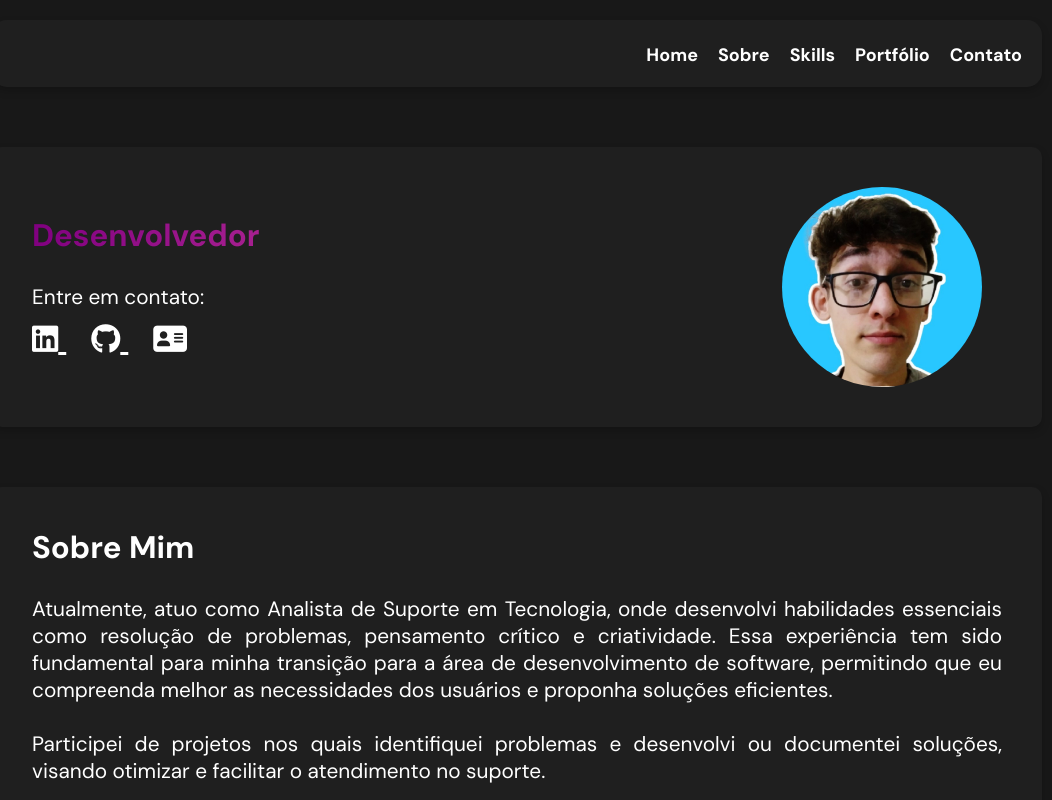
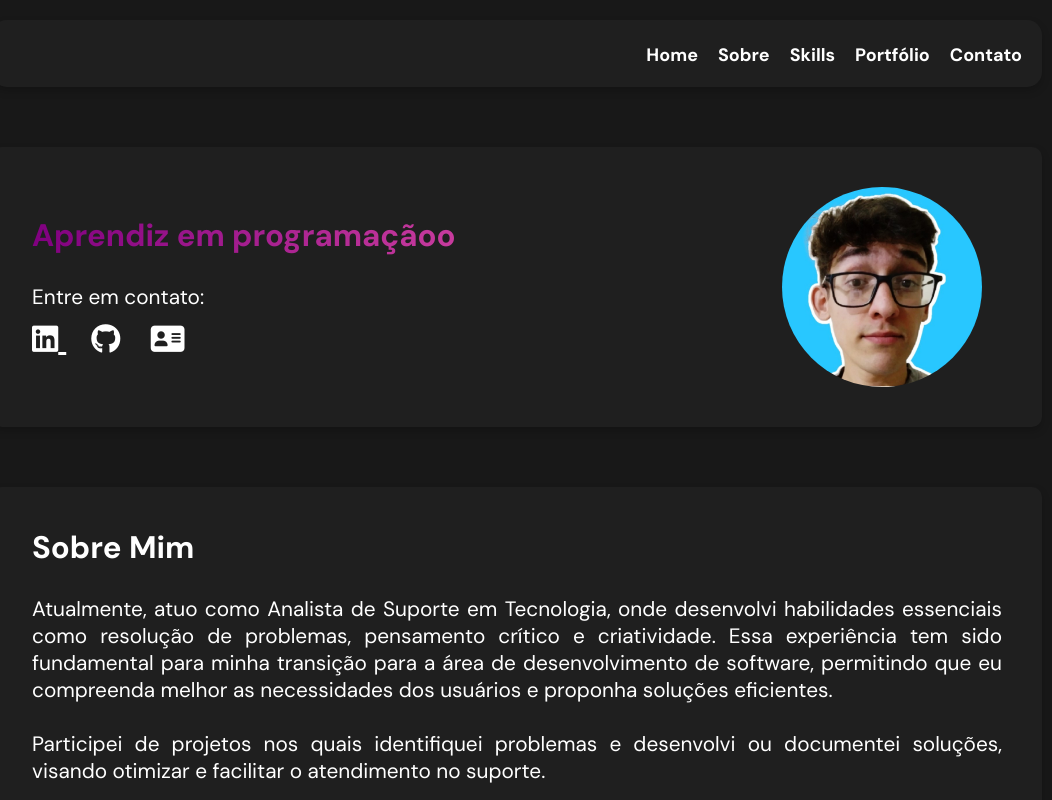
Before and after one commit to JoaoGabrielRLP/Portfolio.io, a website: page index.html in a window 1280 px wide. Shown: the top 800 px of the page, without its empty margins (123-1175 px from the left). Drawn offline with nearby package versions, Linux system fonts and the light colour scheme.

Commit message:
Update index.html
Ajustado o titulo do site e os ícones principais

```diff
--- a/index.html
+++ b/index.html
@@ -36,16 +36,16 @@
     <section id="home" class="hero card">
         <img src="Imagens/perfil.jpg" alt="Minha Foto" class="foto">
         <div class="info">
-            <h2 class="titulo-home">Desenvolvedor</h2>
+            <h2 class="titulo-home">Aprendiz em programaçãoo</h2>
             <br>
 
             <p>Entre em contato:</p>
             <div class="contatos">
 
                 <a href="https://www.linkedin.com/in/joaogabrielrlp/" target="_blank">
-                    <i class="fa-brands fa-linkedin"></i>
+                    <i class="fa-brands fa-linkedin" style="display: inline-block"></i>
                 </a>
-                <a href="https://github.com/JoaoGabrielRLP" target="_blank">
+                <a href="https://github.com/JoaoGabrielRLP" style="display: inline-block" target="_blank">
                     <i class="fab fa-github"></i>
                 </a>
                 <a href="https://joaogabrielrlp.github.io/cartao_visitas/" target="_blank">
```
